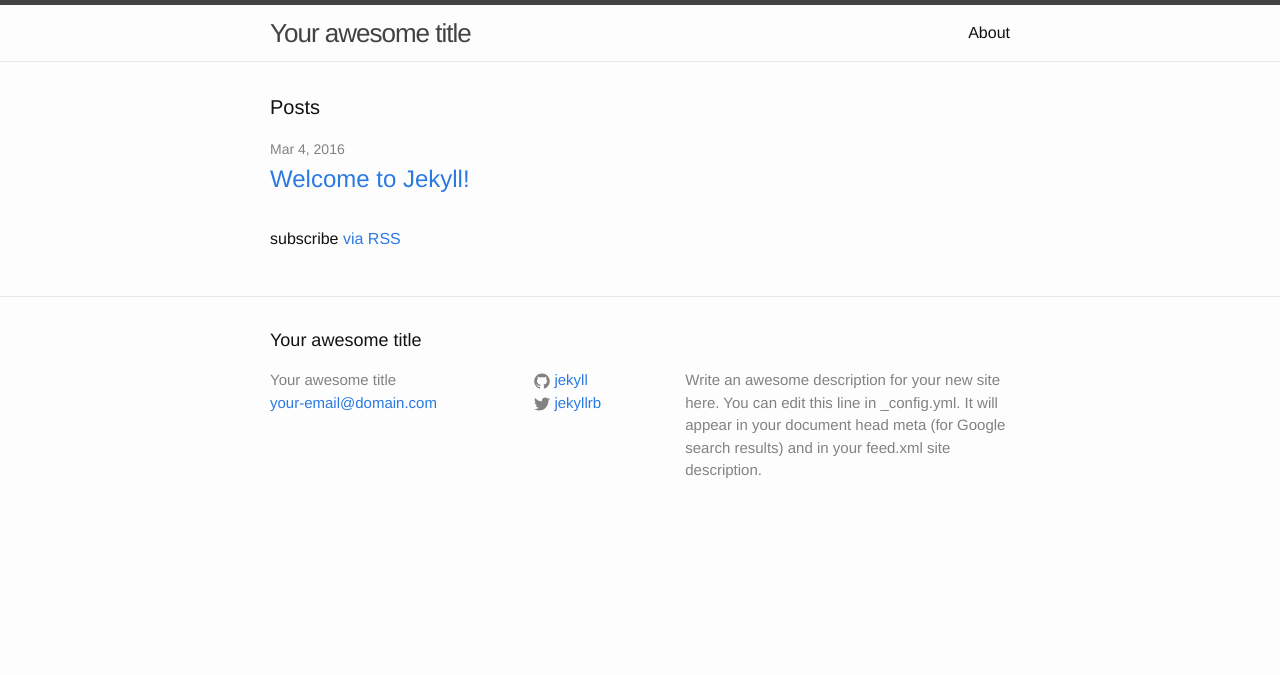
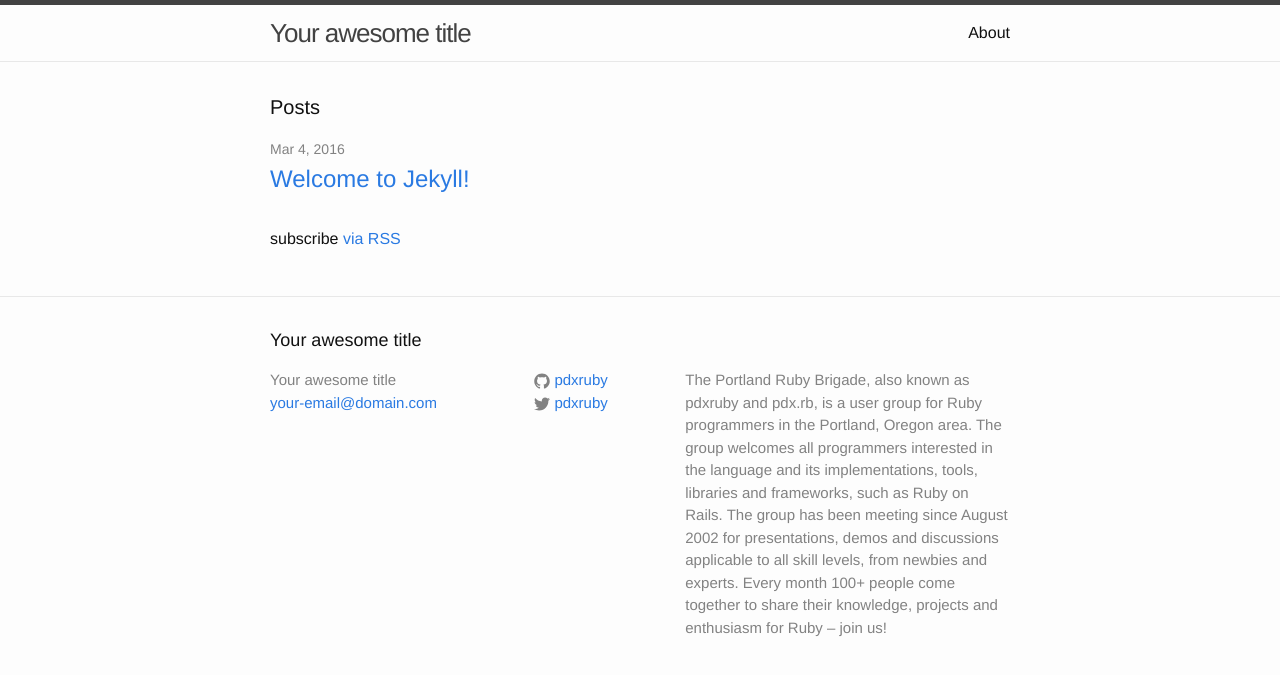
Before and after one commit to pdxruby/pdxruby.github.io, a Jekyll site: the page built from index.html, in a window 1280 px wide. Shown: the top 675 px of the page. Built offline with Jekyll 4.4.1, drawn with Linux system fonts in a browser that asks for light colours.

Commit message:
Add good stuff to config

```diff
--- a/_config.yml
+++ b/_config.yml
@@ -9,13 +9,20 @@
 title: Your awesome title
 email: your-email@domain.com
 description: > # this means to ignore newlines until "baseurl:"
-  Write an awesome description for your new site here. You can edit this
-  line in _config.yml. It will appear in your document head meta (for
-  Google search results) and in your feed.xml site description.
+  The Portland Ruby Brigade, also known as pdxruby and pdx.rb,
+  is a user group for Ruby programmers in the Portland, Oregon area.
+  The group welcomes all programmers interested in the language
+  and its implementations, tools, libraries and frameworks, such
+  as Ruby on Rails. The group has been meeting since August 2002
+  for presentations, demos and discussions applicable to all skill
+  levels, from newbies and experts. Every month 100+ people
+  come together to share their knowledge, projects and enthusiasm
+  for Ruby – join us!
 baseurl: "" # the subpath of your site, e.g. /blog
-url: "http://yourdomain.com" # the base hostname & protocol for your site
-twitter_username: jekyllrb
-github_username:  jekyll
+url: "http://pdxruby.org" # the base hostname & protocol for your site
+twitter_username: pdxruby
+github_username:  pdxruby
 
 # Build settings
 markdown: kramdown
+timezone: "America/Los_Angeles"
```
